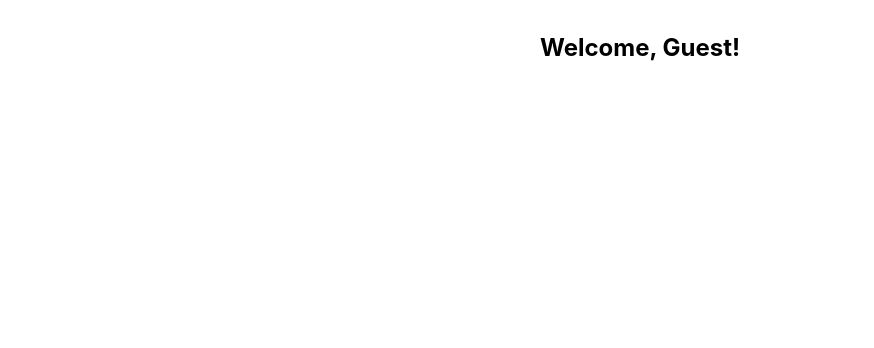
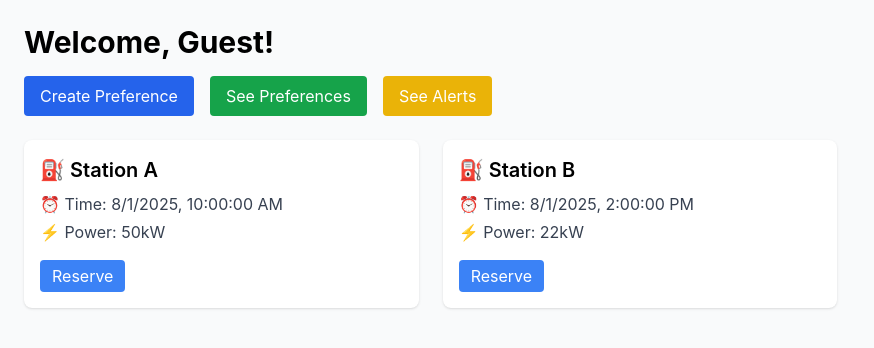
Before and after one commit to BelenSeoane/elixir-fast-charge-fe, a React (Create React App) app: page /userhome in a window 1280 px wide. Shown: the top 348 px of the page, without its empty margins (0-874 px from the left). Built offline with nearby package versions, Linux system fonts and the light colour scheme.

Commit message:
crear y ver preferencias

```diff
--- a/src/UserHome.js
+++ b/src/UserHome.js
@@ -1,12 +1,181 @@
-import { useLocation } from 'react-router-dom';
+import { useLocation } from 'react-router-dom'
+import { useEffect, useState } from 'react'
 
-export default function Dashboard() {
-  const location = useLocation();
-  const username = location.state?.username || 'Guest';
+
+export default function UserHome() {
+  const location = useLocation()
+  const username = location.state?.username || 'Guest'
+
+  const [appointments, setAppointments] = useState([])
+  const [showForm, setShowForm] = useState(false)
+  const [preferences, setPreferences] = useState([])
+  const [showPreferences, setShowPreferences] = useState(false)
+
+  const [formData, setFormData] = useState({
+    location: '',
+    power: '',
+    timeWindow: '',
+  })
+
+  // Dummy appointments
+  useEffect(() => {
+    const dummyAppointments = [
+      { id: 1, station: 'Station A', time: '2025-08-01T10:00:00', power: '50kW' },
+      { id: 2, station: 'Station B', time: '2025-08-01T14:00:00', power: '22kW' },
+    ];
+    setAppointments(dummyAppointments);
+  }, [])
+
+  const handleFormSubmit = async (e) => {
+    e.preventDefault()
+
+    const endpoint = 'http://localhost:5014/users/preferences'
+
+    try {
+      const response = await fetch(endpoint, {
+        method: 'POST',
+        headers: {
+          'Content-Type': 'application/json',
+        },
+        body: JSON.stringify({ ...formData, username }),
+      })
+
+      if (!response.ok) throw new Error('Failed to create preference')
+
+      setFormData({
+        username: username,
+        station_id: "",
+        connector_type: "",
+        power: "",
+        location: "",
+      })
+      setShowForm(false)
+      alert('Preference created!')
+    } catch (err) {
+      alert(err.message)
+    }
+  }
+
+  const handleSeePreferences = async () => {
+    const endpoint = `http://localhost:5014/users/${username}/preferences`
+
+    try {
+      const res = await fetch(endpoint);
+      if (!res.ok) throw new Error('Failed to fetch preferences')
+
+      const data = await res.json()
+      console.log(data)
+      setPreferences(data.preferences)
+      setShowPreferences(true)
+    } catch (err) {
+      alert(err.message)
+    }
+  }
 
   return (
-    <div className="p-8 text-center">
-      <h1 className="text-2xl font-bold">Welcome, {username}!</h1>
+    <div className="min-h-screen bg-gray-50 p-6">
+      <h1 className="text-3xl font-bold mb-4">Welcome, {username}!</h1>
+
+      <div className="flex flex-wrap gap-4 mb-6">
+
+        <button
+          className="bg-blue-600 text-white px-4 py-2 rounded hover:bg-blue-700 transition"
+          onClick={() => setShowForm((prev) => !prev)}
+        >
+          Create Preference
+        </button>
+
+        <button
+          className="bg-green-600 text-white px-4 py-2 rounded hover:bg-green-700 transition"
+          onClick={handleSeePreferences}
+        >
+          See Preferences
+        </button>
+
+        <button
+          className="bg-yellow-500 text-white px-4 py-2 rounded hover:bg-yellow-600 transition"
+        >
+          See Alerts
+        </button>
+
+      </div>
+
+      {showForm && (
+        <form
+          onSubmit={handleFormSubmit}
+          className="bg-white p-4 rounded shadow mb-6 max-w-md"
+        >
+          <h2 className="text-xl font-semibold mb-4">Create a Preference</h2>
+
+          <label className="block mb-1 font-medium">Station</label>
+          <input
+            type="text"
+            required
+            className="w-full mb-3 p-2 border rounded"
+            value={formData.station_id}
+            onChange={(e) => setFormData({ ...formData, station_id: e.target.value })}
+          />
+
+          <label className="block mb-1 font-medium">Connector Type</label>
+          <input
+            type="text"
+            required
+            className="w-full mb-3 p-2 border rounded"
+            value={formData.connector_type}
+            onChange={(e) => setFormData({ ...formData, connector_type: e.target.value })}
+          />
+
+          <label className="block mb-1 font-medium">Power</label>
+          <input
+            type="text"
+            required
+            className="w-full mb-3 p-2 border rounded"
+            value={formData.power}
+            onChange={(e) => setFormData({ ...formData, power: e.target.value })}
+          />
+
+          <label className="block mb-1 font-medium">Location</label>
+          <input
+            type="text"
+            required
+            className="w-full mb-3 p-2 border rounded"
+            value={formData.location}
+            onChange={(e) => setFormData({ ...formData, location: e.target.value })}
+          />
+
+          <button className="bg-blue-600 text-white px-4 py-2 rounded hover:bg-blue-700 transition">
+            Submit
+          </button>
+        </form>
+      )}
+
+      {showPreferences && preferences.length > 0 && (
+        <div className="mb-6">
+          <h2 className="text-xl font-semibold mb-2">Your Preferences</h2>
+          <ul className="space-y-2">
+            {preferences.map((pref, index) => (
+              <li key={index} className="bg-white p-3 rounded shadow">
+                ⛽ Station {pref.station_id} | 🔌 Connector Type {pref.connector_type} | ⚡ Power {pref.power} | 📍 Location {pref.location}
+              </li>
+            ))}
+          </ul>
+        </div>
+      )}
+
+      <div className="grid grid-cols-1 md:grid-cols-2 lg:grid-cols-3 gap-6">
+        {appointments.map((appt) => (
+          <div key={appt.id} className="bg-white rounded-lg shadow p-4">
+            <h2 className="text-xl font-semibold mb-2">⛽ {appt.station}</h2>
+            <p className="text-gray-700 mb-1">
+              ⏰ Time: {new Date(appt.time).toLocaleString()}
+            </p>
+            <p className="text-gray-700 mb-4">⚡ Power: {appt.power}</p>
+            <button className="bg-blue-500 text-white px-3 py-1 rounded hover:bg-blue-600 transition">
+              Reserve
+            </button>
+          </div>
+        ))}
+      </div>
     </div>
-  );
+  )
 }
```
